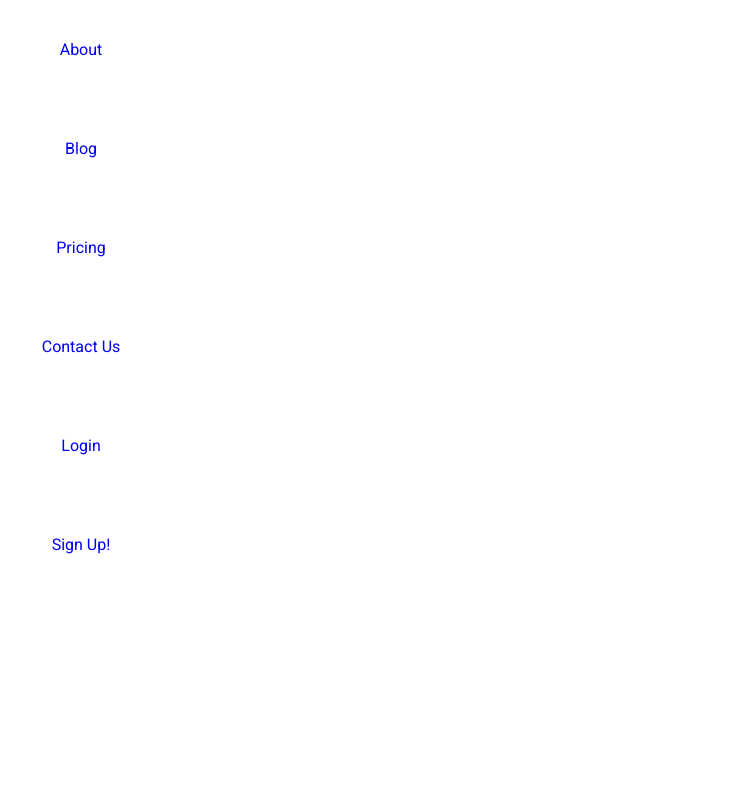
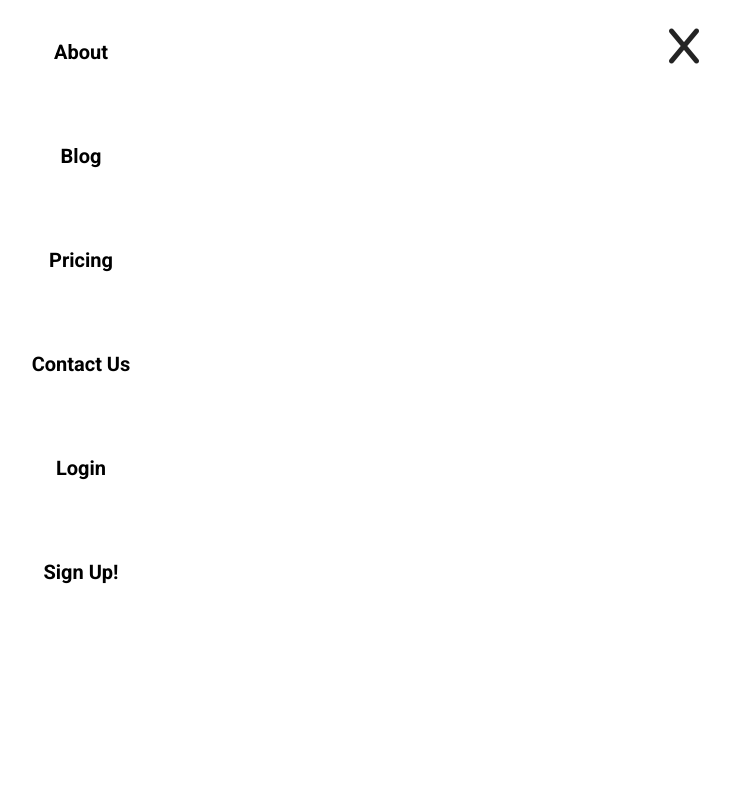
Before and after one commit to anidumebiamene/project-treact, a plain HTML site: page index.html in a window 1280 px wide. Shown: the top 800 px of the page, without its empty margins (549-1279 px from the left). Drawn offline with Linux system fonts and the light colour scheme.

```diff
--- a/styles.css
+++ b/styles.css
@@ -163,6 +163,33 @@ NAVIGATION BAR
   align-items: center;
 }
 
+.menu__link {
+  position: relative;
+  font-size: 20px;
+  color: #000000;
+  font-weight: bold;
+  text-underline-offset: 200px;
+}
+
+.menu__link::after {
+  content: "";
+  position: absolute;
+  left: 0;
+  bottom: -4px;
+  width: 0;
+  height: 2px;
+  background-color: #000000;
+  transition: width 500ms ease;
+}
+
+.menu__link:hover {
+  text-decoration: none;
+}
+
+.menu__link:hover::after {
+  width: 100%;
+}
+
 .menu__list {
   padding: 40px 0;
 }
@@ -170,6 +197,10 @@ NAVIGATION BAR
 .btn__menu--close {
   position: absolute;
   color: #242424;
+  display: block;
+  top: 24px;
+  right: 32px;
+  cursor: pointer;
 }
 
 /*
```
